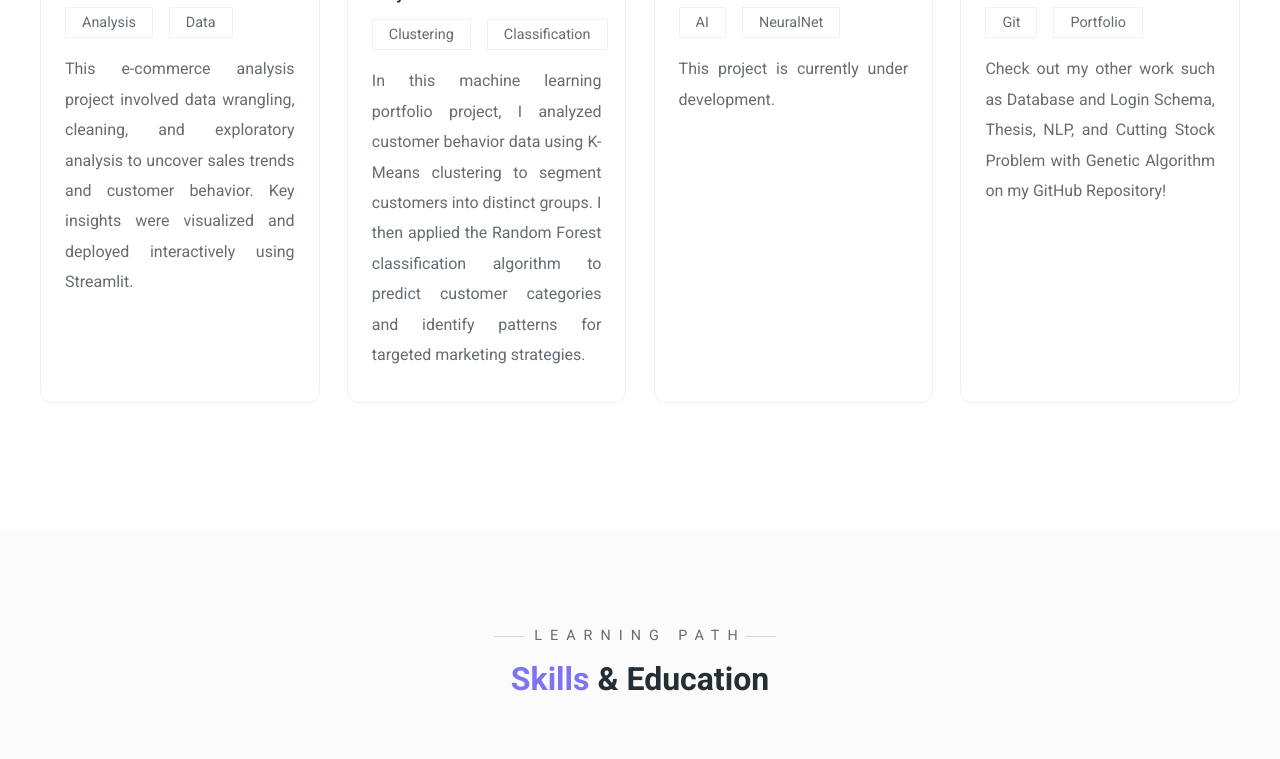
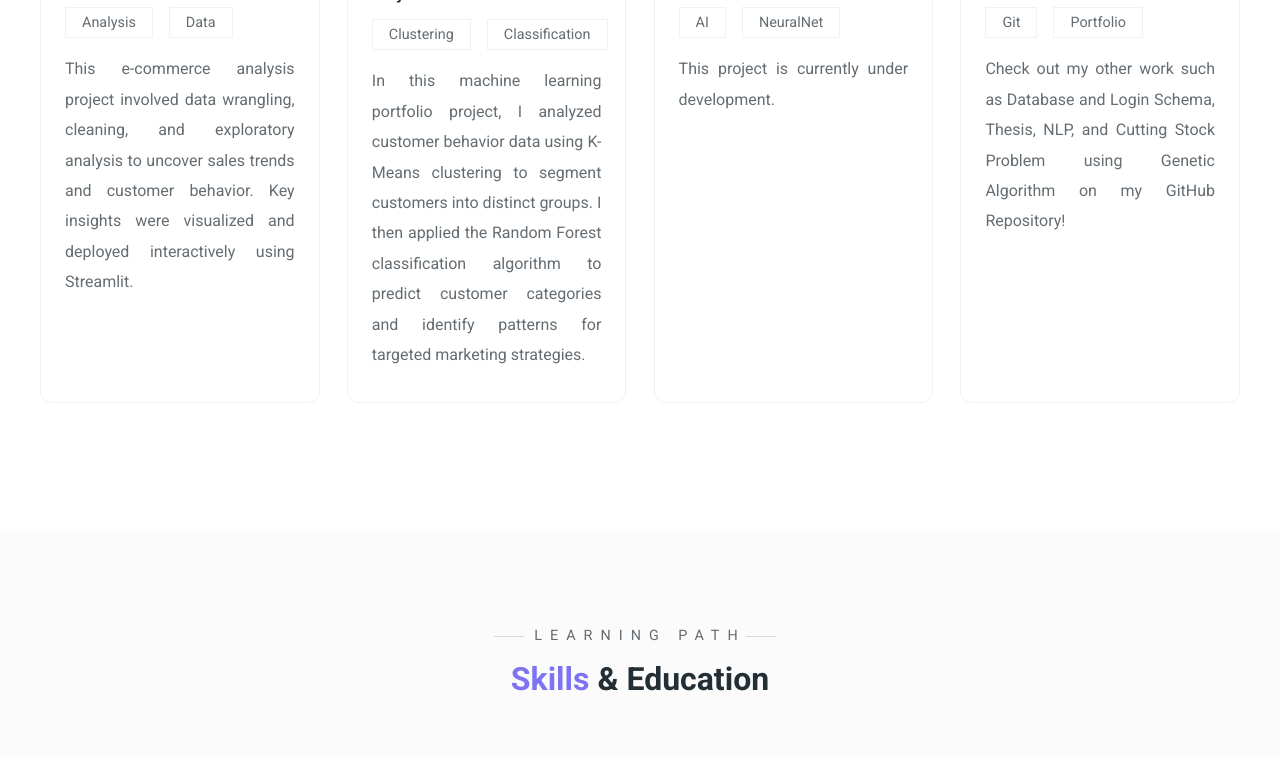
Before and after one commit to Reminerva/my-portofolio, a plain HTML site: page index.html in a window 1280 px wide. Shown: the part 2153-2912 px from the top of the page. Drawn offline with Linux system fonts and the light colour scheme.

Commit message:
edit github

```diff
--- a/index.html
+++ b/index.html
@@ -226,7 +226,7 @@ projects.
 
                             <div class="portfolio-paragraph">
                                 <p>
-                                    Check out my other work such as Database and Login Schema, Thesis, NLP, and Cutting Stock Problem with Genetic Algorithm on my GitHub Repository!
+                                    Check out my other work such as Database and Login Schema, Thesis, NLP, and Cutting Stock Problem using Genetic Algorithm on my GitHub Repository!
                                 </p>
                             </div>
 
```
